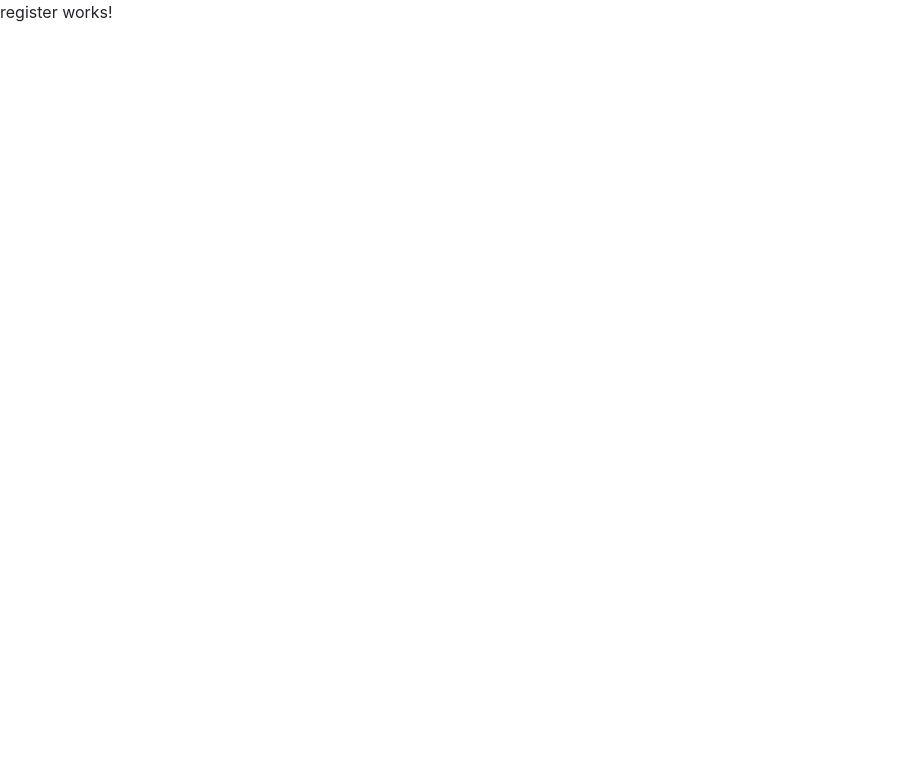
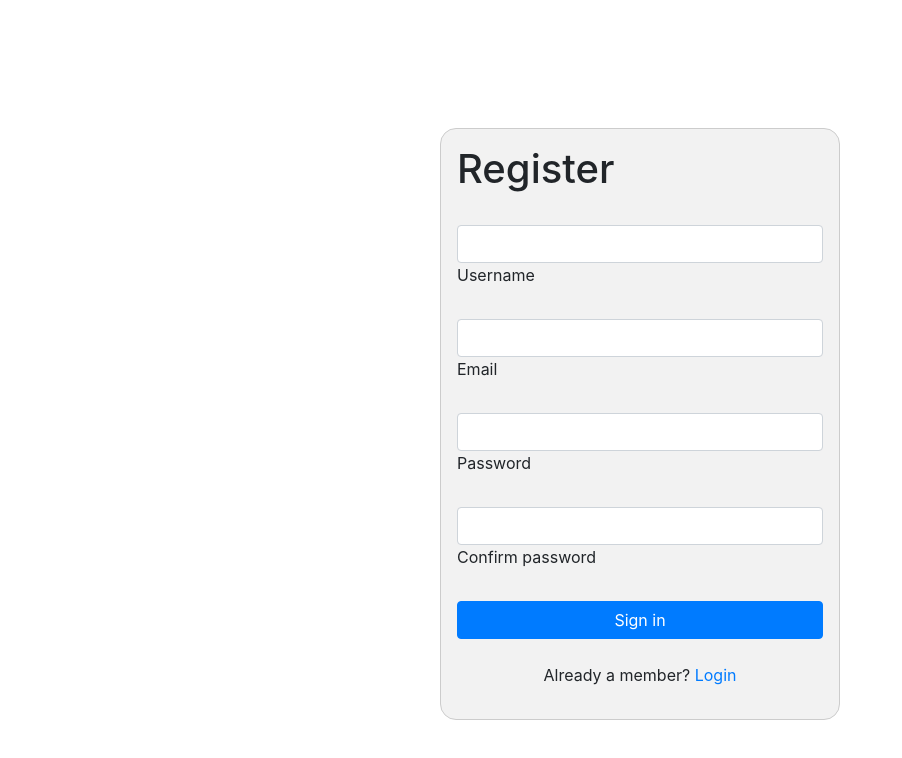
Before and after one commit to ghandylan/Springboot-Notes-App, an Angular app in the folder angular/app/: page /register in a window 1280 px wide. Shown: the top 758 px of the page, without its empty margins (0-902 px from the left). Built offline with nearby package versions, Linux system fonts and the light colour scheme.

Commit message:
added register component with style

```diff
--- a/angular/app/src/app/components/register/register.component.css
+++ b/angular/app/src/app/components/register/register.component.css
@@ -0,0 +1,15 @@
+.form-container {
+  max-width: 400px;
+  padding: 1em;
+  border: 1px solid #ccc;
+  border-radius: 1em;
+  background-color: #f2f2f2;
+  margin: 10% auto 0;
+}
+
+@media (max-width: 767px) { /* Adjust the max-width and margin for mobile devices */
+  .form-container {
+    max-width: 100%;
+    margin: 10% auto; /* Adjust the margin as needed */
+  }
+}
--- a/angular/app/src/app/components/register/register.component.html
+++ b/angular/app/src/app/components/register/register.component.html
@@ -1 +1,38 @@
-<p>register works!</p>
+<div class="form-container">
+  <h1>Register</h1><br>
+  <form>
+    <!-- Username input -->
+    <div class="form-outline mb-4">
+      <input type="text" id="username" class="form-control"/>
+      <label class="form-label" for="username">Username</label>
+    </div>
+
+    <!-- Email input -->
+
+    <div class="form-outline mb-4">
+      <input type="email" id="email" class="form-control"/>
+      <label class="form-label" for="email">Email</label>
+    </div>
+
+    <!-- Password input -->
+    <div class="form-outline mb-4">
+      <input type="password" id="password" class="form-control"/>
+      <label class="form-label" for="password">Password</label>
+    </div>
+
+    <!-- Pass confirmation input -->
+    <div class="form-outline mb-4">
+      <input type="password" id="form2Example2" class="form-control"/>
+      <label class="form-label" for="form2Example2">Confirm password</label>
+    </div>
+
+
+    <!-- Submit button -->
+    <button type="button" class="btn btn-primary btn-block mb-4">Sign in</button>
+
+    <!-- Register buttons -->
+    <div class="text-center">
+      <p>Already a member? <a href="/">Login</a></p>
+    </div>
+  </form>
+</div>
--- a/angular/app/src/app/components/register/register.component.ts
+++ b/angular/app/src/app/components/register/register.component.ts
@@ -1,4 +1,5 @@
-import { Component } from '@angular/core';
+import {Component} from '@angular/core';
+
 
 @Component({
   selector: 'app-register',
```
